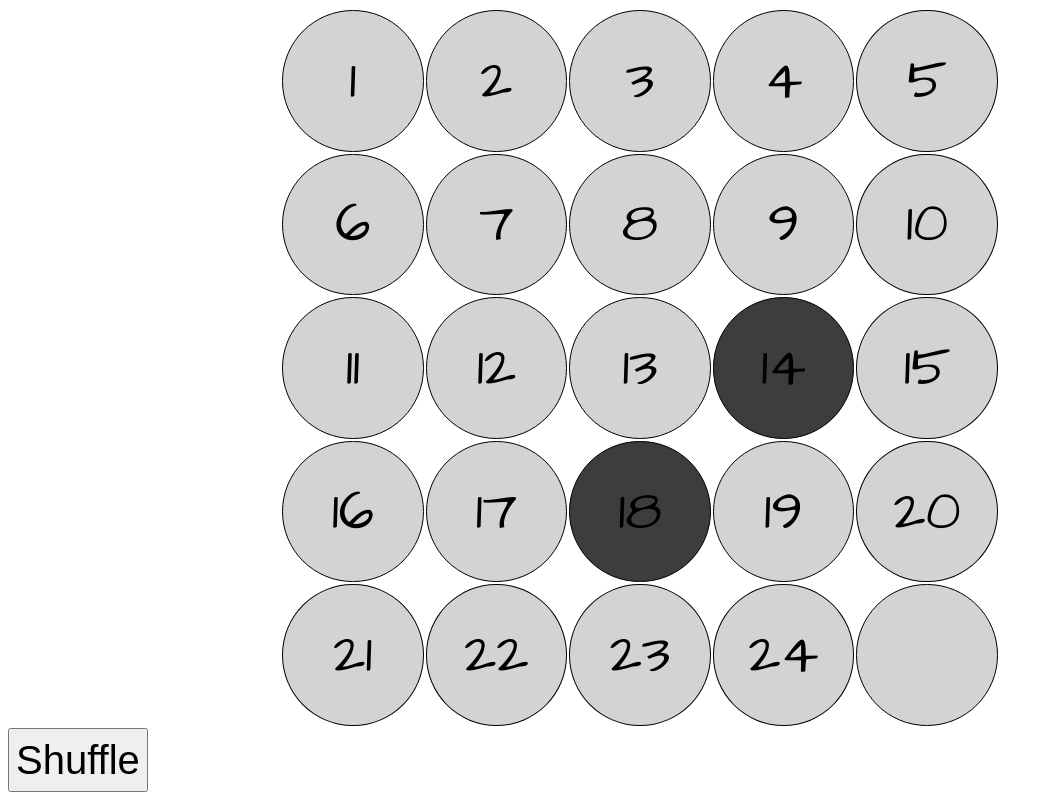
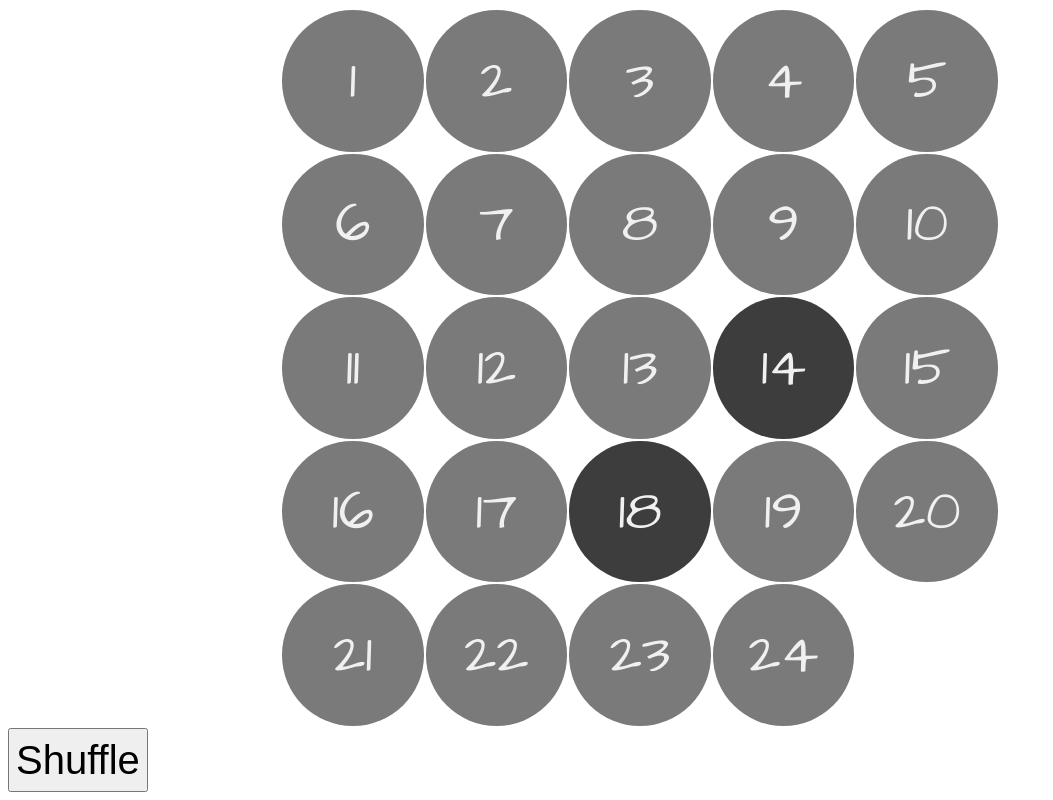
Before and after one commit to rgegriff/horsejump, a plain HTML site: page index.html in a window 1280 px wide. Shown: the whole page, without its empty margins (0-1053 px from the left). Drawn offline with Linux system fonts and the light colour scheme.

Commit message:
Some style changes. -Actually George

```diff
--- a/style.css
+++ b/style.css
@@ -10,13 +10,17 @@ button{
 	font-size: 5vmin;
 }
 .gamePiece{
+	color: #F0F0F0;
 	width: 20%;
 	height: 20%;
 	font-size: 7vmin;
     font-family: 'Architects Daughter';
 	text-align: center;
-	border: black solid 1px;
-	background-color: #d3d3d3;
+	background-color: #7a7a7a;
+}
+
+.gamePiece[hj-value=" "]{
+	visibility: hidden;
 }
 
 .valid{
```
